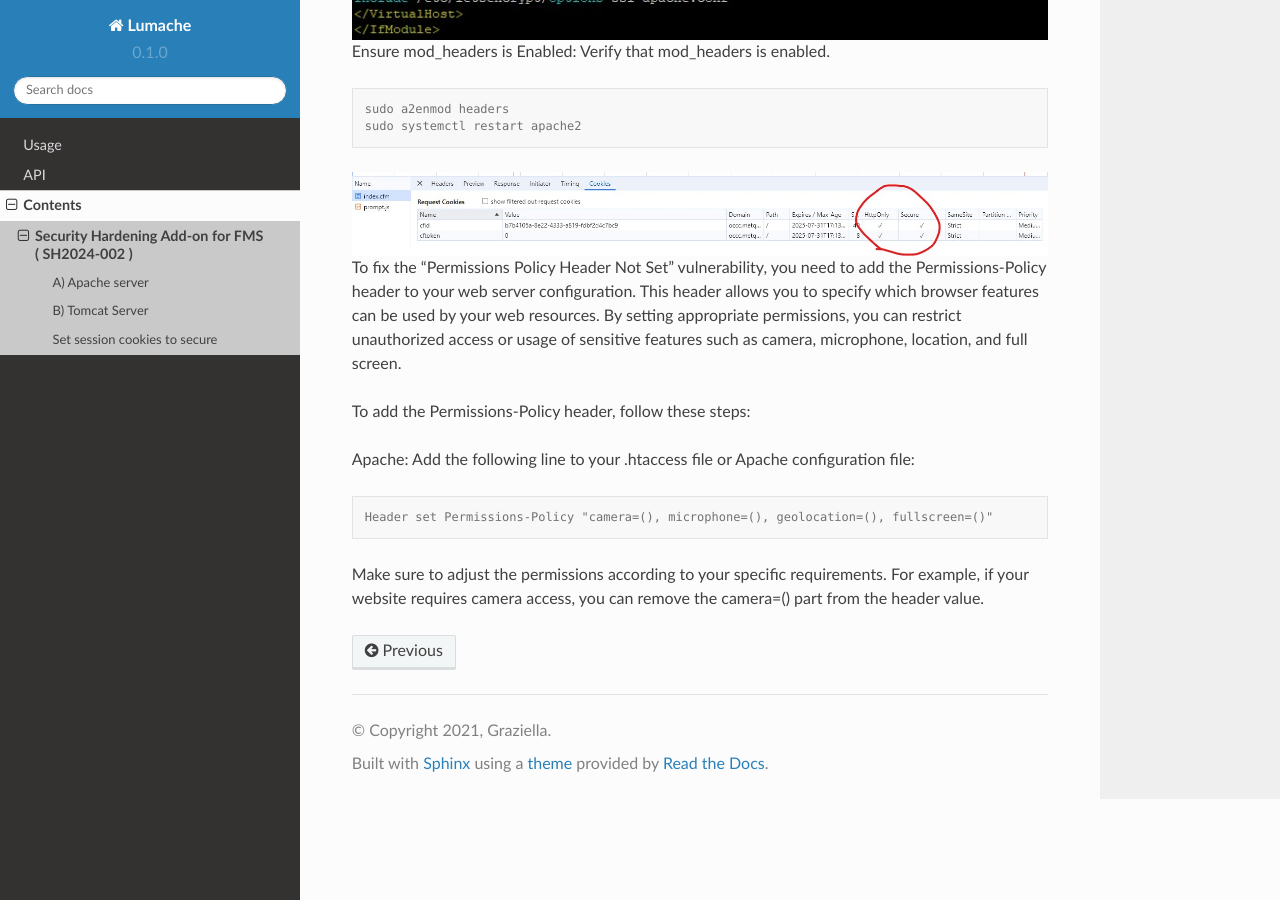
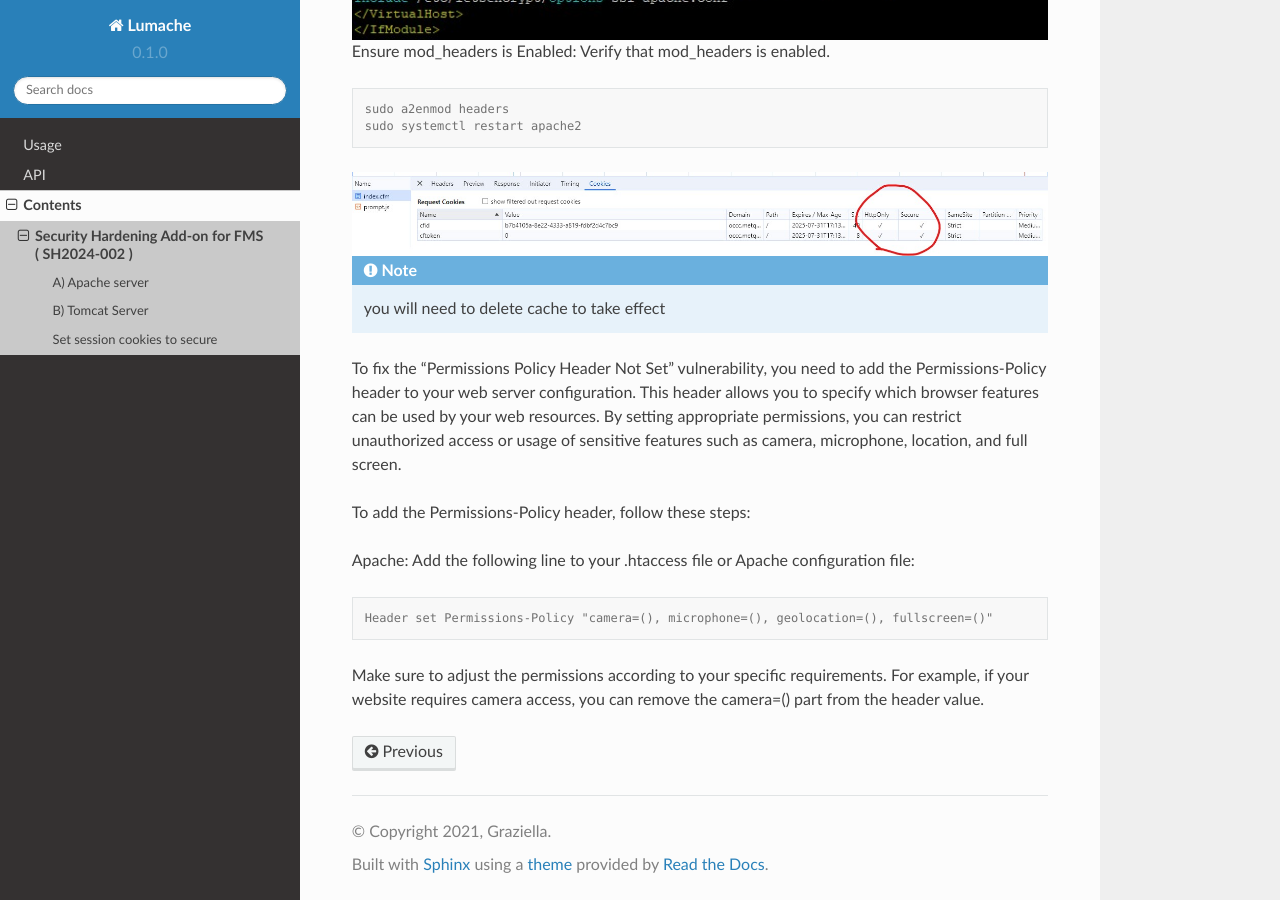
Before and after one commit to wansolution/fms, a Sphinx documentation site: the page built from docs/source/security/sa_sh2024002.rst, in a window 1280 px wide and 900 px high, scrolled down 3188 px. Built offline with Sphinx 7.4.7 and the Read the Docs theme 2.0.0, drawn with Linux system fonts in a browser that asks for light colours.

Commit message:
Update sa_sh2024002.rst

```diff
--- a/docs/source/security/sa_sh2024002.rst
+++ b/docs/source/security/sa_sh2024002.rst
@@ -135,6 +135,9 @@ Ensure mod_headers is Enabled: Verify that mod_headers is enabled.
    :alt: Secure cookies
    :align: center
 
+.. note::
+   you will need to delete cache to take effect
+
 
 To fix the “Permissions Policy Header Not Set” vulnerability, you need to add the Permissions-Policy header to your web server configuration. This header allows you to specify which browser features can be used by your web resources. By setting appropriate permissions, you can restrict unauthorized access or usage of sensitive features such as camera, microphone, location, and full screen.
 
```
